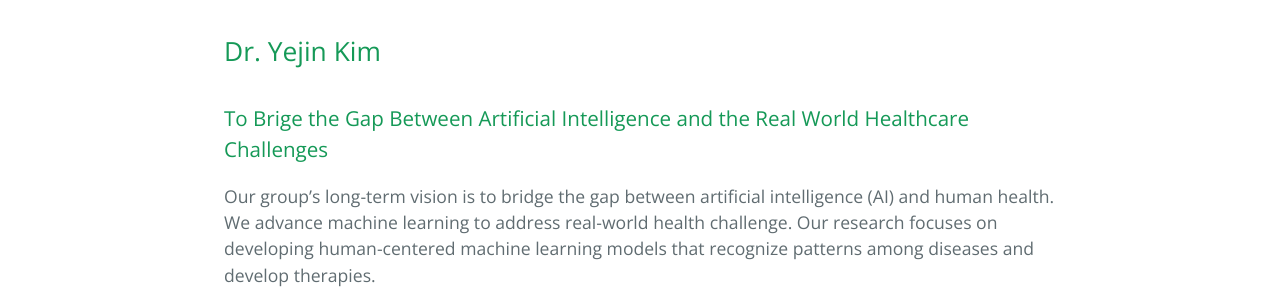
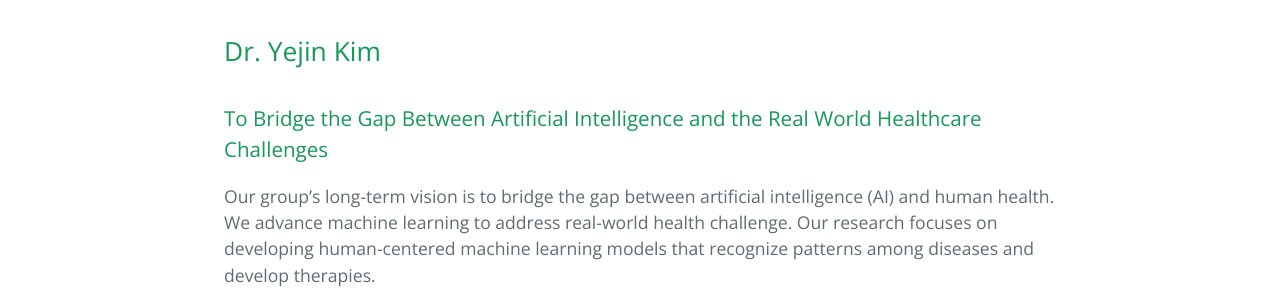
Before and after one commit to yejinjkim/yejinjkim.github.io, a Jekyll site: the page built from index.md, in a window 1280 px wide. Shown: the part 389-689 px from the top of the page. Built offline with Jekyll 4.4.1, drawn with Linux system fonts in a browser that asks for light colours; our own code applies the rules of GitHub Pages for plain Markdown files.

Commit message:
Correct typo in index.md

```diff
--- a/index.md
+++ b/index.md
@@ -1,6 +1,6 @@
 ## Dr. Yejin Kim
 
-### To Brige the Gap Between Artificial Intelligence and the Real World Healthcare Challenges
+### To Bridge the Gap Between Artificial Intelligence and the Real World Healthcare Challenges
 
 Our group's long-term vision is to bridge the gap between artificial intelligence (AI) and human health. We advance machine learning to address real-world health challenge. Our research focuses on developing human-centered machine learning models that recognize patterns among diseases and develop therapies.
 
```
